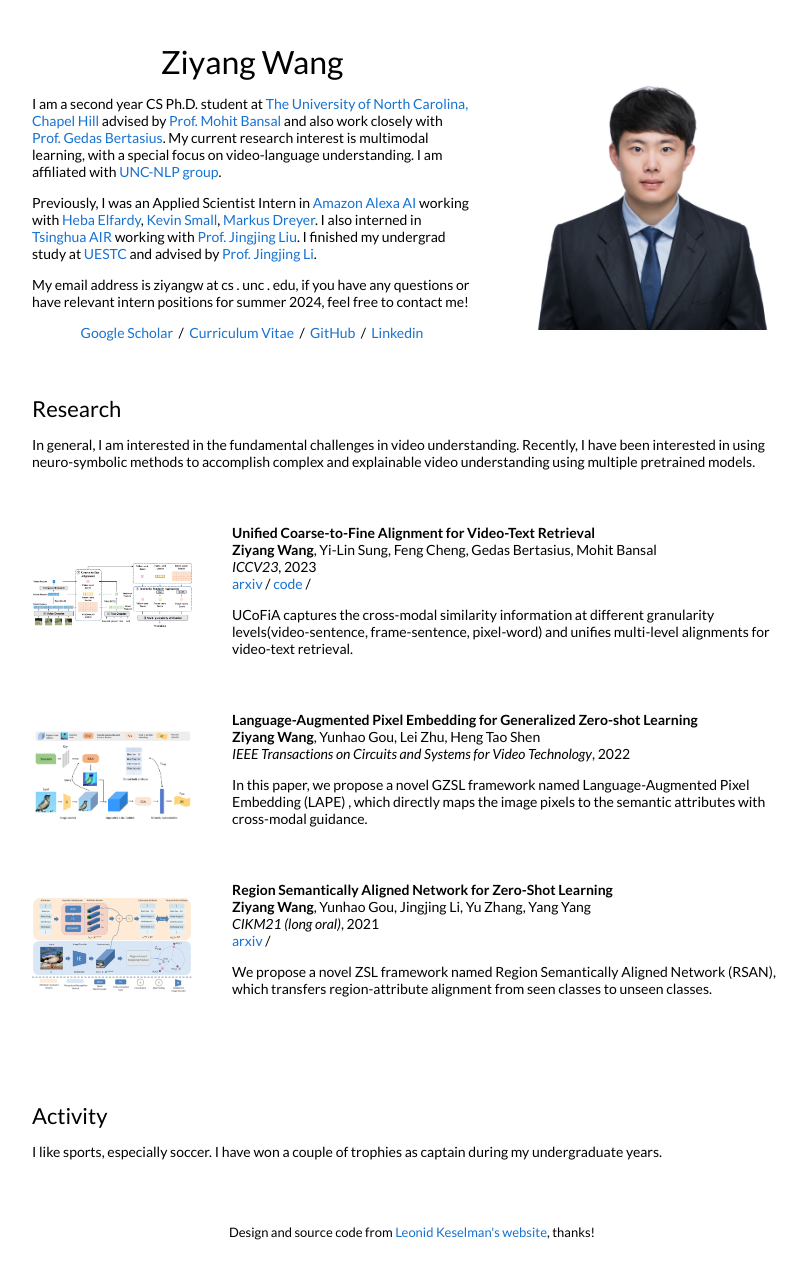
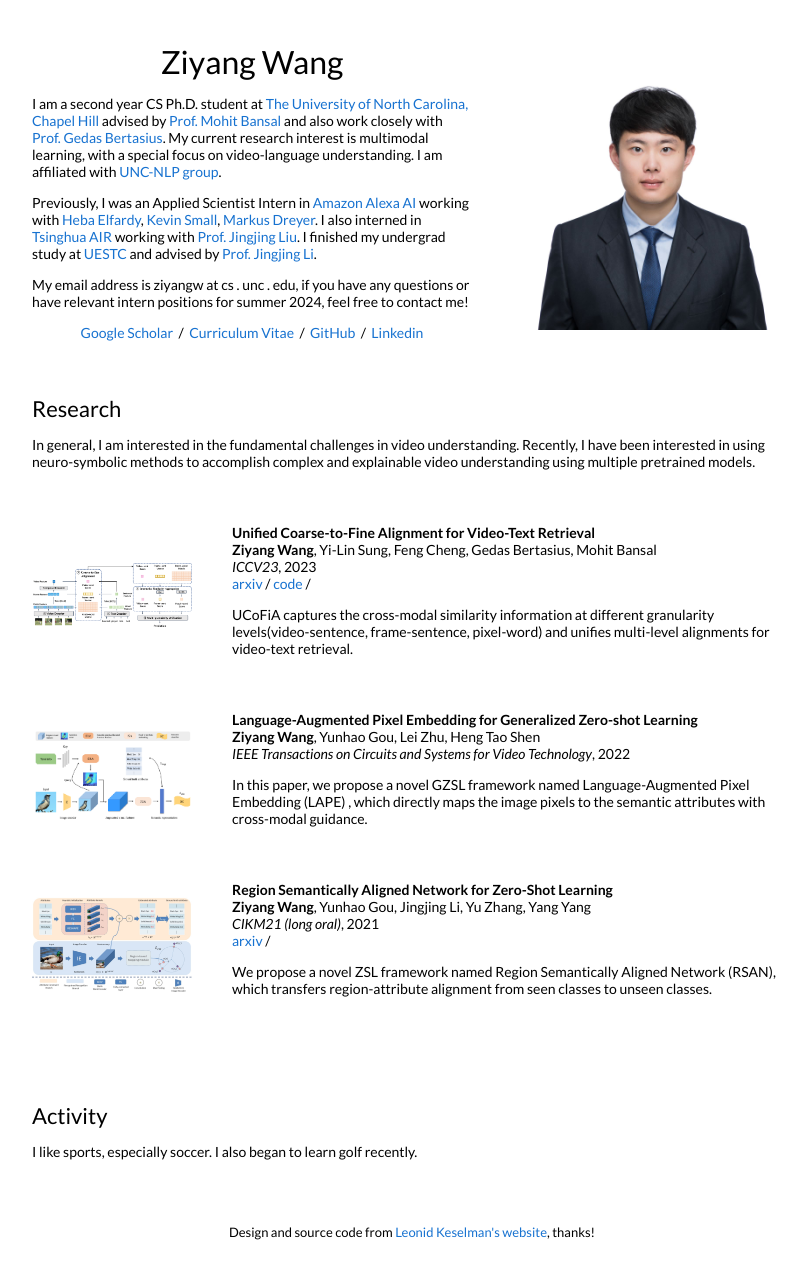
Before and after one commit to ZiyangW2000/ZiyangW2000.github.io, a Jekyll site: the page built from _posts/2017-06-12-cs225a.markdown, in a window 1280 px wide. Shown: the whole page, without its empty margins (228-1035 px from the left). Built offline with Jekyll 4.4.1, drawn with Linux system fonts in a browser that asks for light colours.

Commit message:
Update default.html

```diff
--- a/_layouts/default.html
+++ b/_layouts/default.html
@@ -114,7 +114,7 @@
             <td style="padding:2.5%;width:100%;vertical-align:middle">
               <h2>Activity</h2>
               <p>
-                  I like sports, especially soccer. I have won a couple of trophies as captain during my undergraduate years.
+                  I like sports, especially soccer. I also began to learn golf recently.
               </p>
             </td>
           </tr>
```
